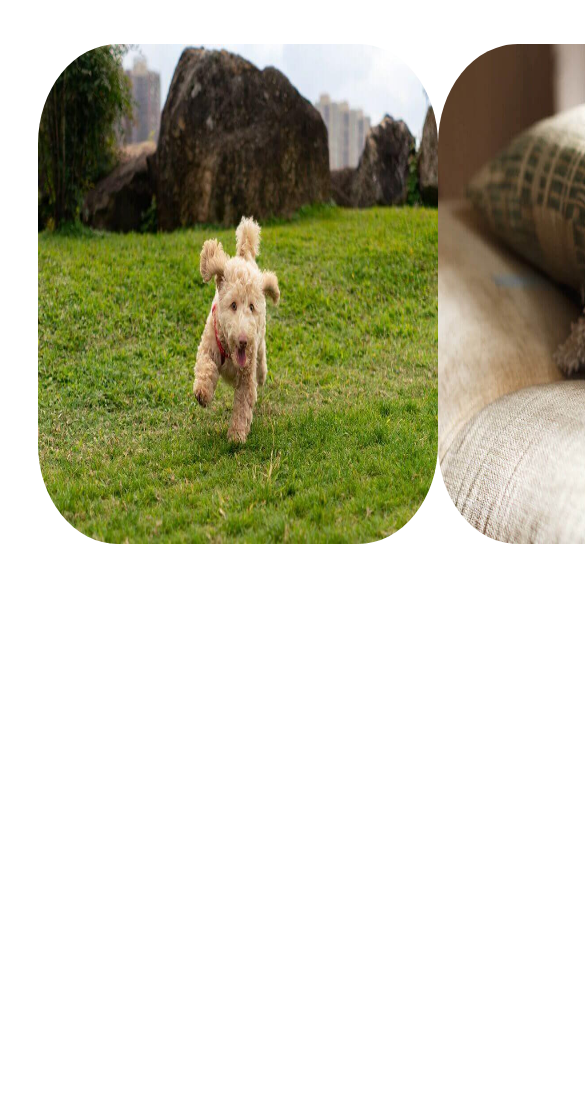
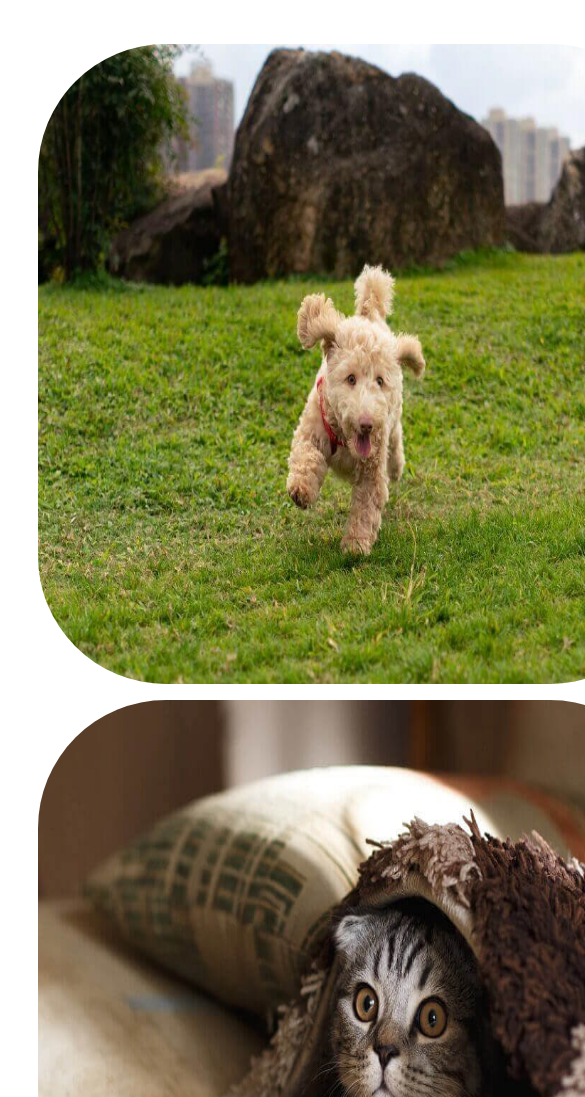
Before and after one commit to Davidgt03/202304-w1ch4-david-ternavsky, a website: page index.html in a window 390 px wide. Shown: the part 421-1518 px from the top of the page, 585 px wide, since content can reach past the window. Before the commit the page ends 973 px from the top, so only its background shows below. Drawn offline with nearby package versions, Linux system fonts and the light colour scheme.

Commit message:
add mobile display

```diff
--- a/index.html
+++ b/index.html
@@ -26,9 +26,9 @@
 
 
     <section class="images">
-      <img class="img" src="pet1.jpg" width="400px" height="500px">
-      <img class="img" src="pet2.jpg" width="400px" height="500px">
-      <img class="img" src="pet3.jpg" width="400px" height="500px">
+      <div class="img1"> <img class="img" src="pet1.jpg" width="400px" height="500px"></div>
+      <div class="img1"> <img class="img" src="pet2.jpg" width="400px" height="500px"></div>
+      <div class="img1"> <img class="img" src="pet3.jpg" width="400px" height="500px"></div>
     </section>
 
 
--- a/styles.scss
+++ b/styles.scss
@@ -28,20 +28,42 @@ h2 {
 }
 .button-all {
   border: 0;
-
+  transition-duration: 0.4s;
   padding: 20px;
   border-radius: 0 30% 30% 30%;
-  background-color: coral;
+
   font-size: 20px;
-  color: white;
+
   align-self: center;
+  background-color: white;
+  color: black;
+  border: 2px solid #f44336; //borde rojo
 }
 .images {
   display: flex;
   justify-content: space-around;
   border-radius: 20%;
   margin-top: 60px;
+  gap: 1rem;
 }
 .img {
   border-radius: 20%;
+  width: 100%;
+  height: 100%;
 }
+.button-all:hover {
+  background-color: coral;
+  color: white;
+}
+
+.img1 {
+  height: 40rem;
+  width: 40rem;
+  flex-wrap: wrap;
+}
+@media screen and (max-width: 800px) {
+  .images {
+    display: flex;
+    flex-direction: column;
+  }
+}
```
Also changed, not shown: styles.css, 2 other files.
